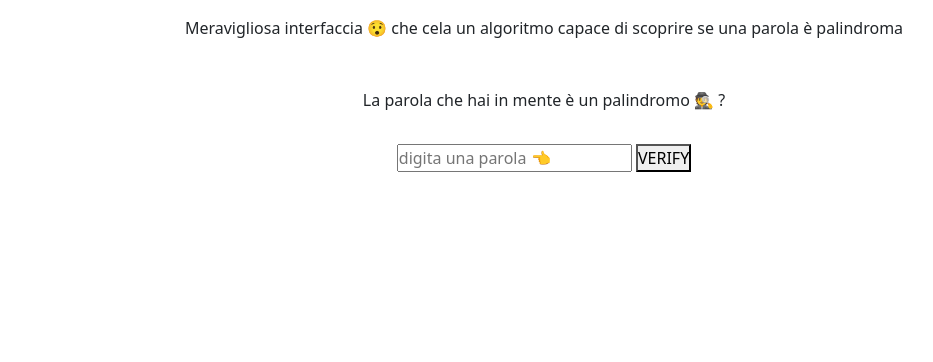
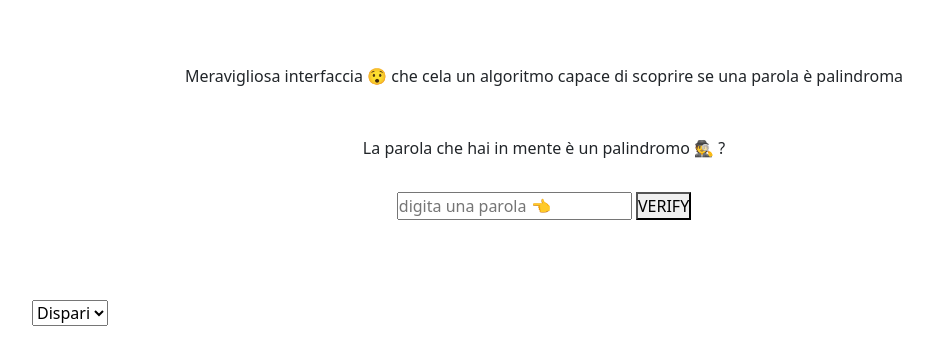
Before and after one commit to giovannilampis/js-paliedispari, a plain HTML site: page index.html in a window 1280 px wide. Shown: the whole page, without its empty margins (96-1029 px from the left). Drawn offline with nearby package versions, Linux system fonts and the light colour scheme.

Commit message:
user chooses whether to bet on even or odd

```diff
--- a/css/style.css
+++ b/css/style.css
@@ -21,3 +21,9 @@
 img {
     width: 100%;
 }
+
+.container-game {
+    width: 80%;
+
+    margin: 3rem auto;
+}
--- a/index.html
+++ b/index.html
@@ -14,14 +14,27 @@
 </head>
 <body>
 
-    <div class="container text-center">
+    <div class="container-game text-center">
         <p class="py-3">Meravigliosa interfaccia 😯 che cela un algoritmo capace di scoprire se una parola è palindroma</p>
         <p class="py-3">La parola che hai in mente è un palindromo 🕵️ ?</p>
         <div class="cloche">
             <input type="text" id="type-word" name="type" placeholder="digita una parola 👈">
             <button id="check-word">VERIFY</button>
         </div>
-        <p id="result"></p>
+        <p id="result" class="py-3"></p>
+    </div>
+
+    <div class="container-game">
+
+            <select name="chooseOddEven" id="chooseOddEven">
+
+                <option value="odd">Dispari</option>
+
+                <option value="even">Pari</option>
+
+            </select>
+
+
     </div>
 
     <script src="./js/script.js"></script>
```
Also changed, not shown: js/script.js (+24 -0 lines).
